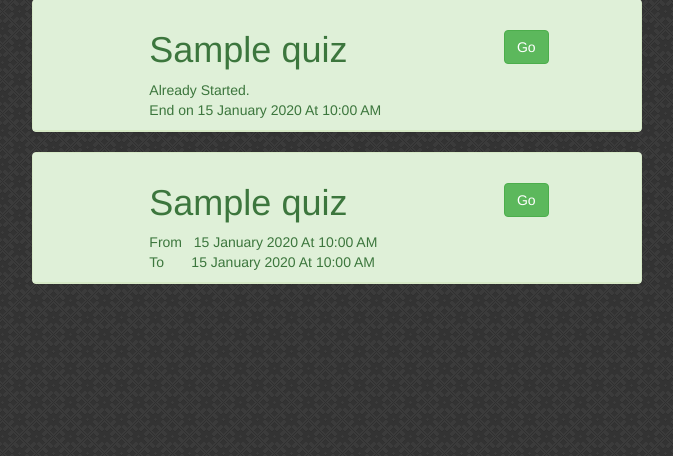
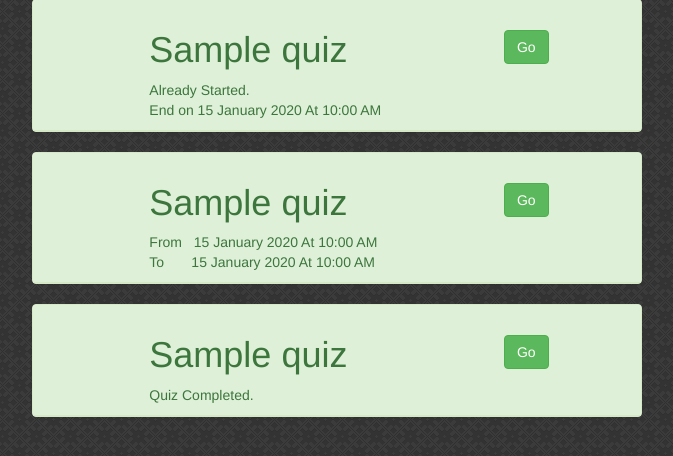
Before and after one commit to bhargav-patel/webexp, a Django app: template templates/quiz/list.html in a window 1280 px wide. Shown: the part 73-529 px from the top of the page, without its empty margins (303-976 px from the left). Run offline with Django 3.2, Linux system fonts and the light colour scheme; the template is opened without the code that fills it: values that come from a table or form of the project are taken from there, others are empty; tables that the repository leaves empty hold one stand-in row (values such as "Sample post"); some libraries are stand-ins or nearby versions.

Commit message:
Added completed quiz listing in quiz_list view.

```diff
--- a/templates/quiz/list.html
+++ b/templates/quiz/list.html
@@ -34,6 +34,21 @@
 				</div>
 			</div>
 		{% endfor %}
+		{% for quiz in qc%}
+			<div class="panel panel-success">
+				<div class="panel-heading">
+					<div class="row">
+						<div class="col-md-6 col-md-offset-2">
+							<h1>{{quiz.name}}</h1>
+							Quiz Completed.
+						</div>
+						<div class="col-md-3 col-md-offset-1">
+							<br /><a href="{% url 'quiz' quiz.id %}" class="btn btn-success btn-raised">Go</a>
+						</div>
+					</div>
+				</div>
+			</div>
+		{% endfor %}
 	</div>
 </div>
 {% endblock %}
```
Also changed, not shown: quiz/views.py (+7 -2 lines), templates/quiz/ended.html (+6 -6 lines).
